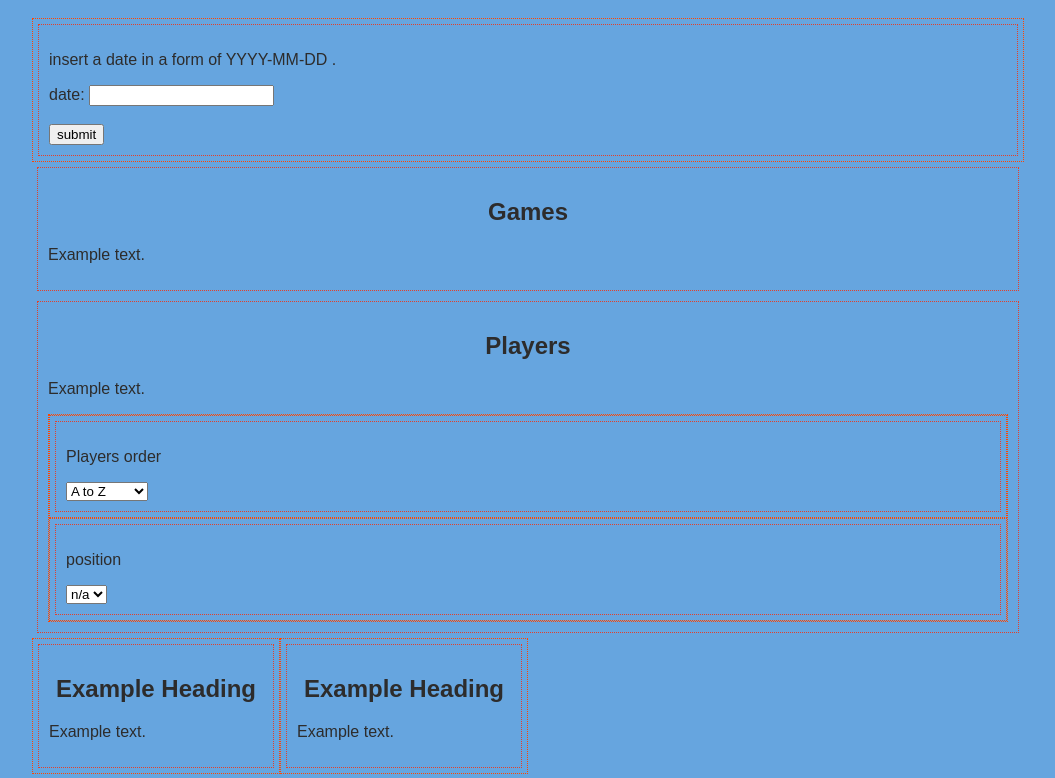
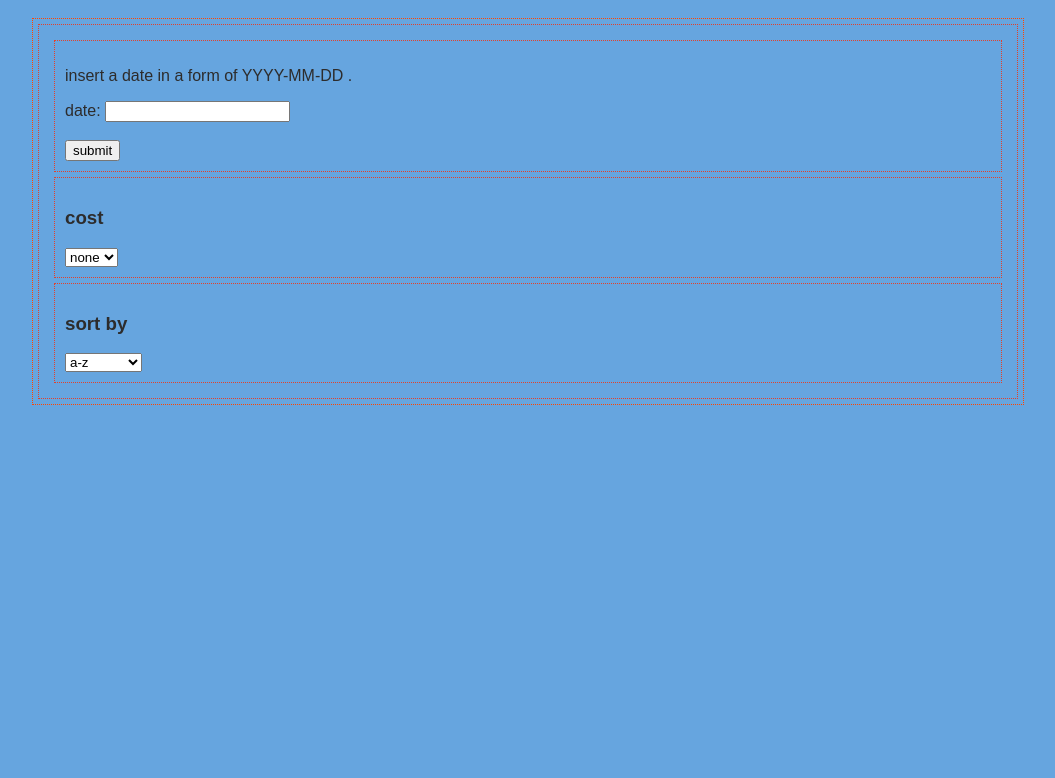
Before and after one commit to nadavf95/DPj_task_2-main, a website: page index.html in a window 1280 px wide. Shown: the part 48-826 px from the top of the page, without its empty margins (112-1167 px from the left). After the commit the page ends 800 px from the top, so only its background shows below. Drawn offline with Linux system fonts and the light colour scheme.

Commit message:
Update index.html
finnish

```diff
--- a/index.html
+++ b/index.html
@@ -15,12 +15,31 @@
         <div class="item meta">
           <div class="content">
 
-            <p>insert a date in a form of YYYY-MM-DD .</p>
-            <label for="date">date:</label>
-            <input type="text" id="fname" name="fname"><br><br>
-            <button id="button" oncontextmenu="event.preventDefault();">
-              submit
-            </button>
+            <div class="content">
+              <p>insert a date in a form of YYYY-MM-DD .</p>
+              <label for="date">date:</label>
+              <input type="text" id="date-input" name="date-input"><br><br>
+              <button id="submit-button">
+                submit
+              </button>
+            </div>
+
+            <div class="content">
+              <h3>cost</h3>
+              <select id="data-filter">
+                <option value="none">none</option>
+                <option value="East">East</option>
+                <option value="West">West</option>z
+              </select>
+            </div>
+
+            <div class="content">
+              <h3>sort by</h3>
+              <select id="data-sort">
+                <option value="a-z">a-z</option>
+                <option value="top score">top score</option>
+              </select>
+            </div>
 
           </div>
         </div>
@@ -28,88 +47,8 @@
 
       <div id="app" class="row">
 
-        <!-- crating Games section-->
-        <div class="gamesSection">
-          <div class="content">
-            <h2>Games</h2>
-            <p>Example text.</p>
+      </div>
 
-            <!-- TO DO game template !!!!!!!!!!!!!!!!-->
-            <template id="game-template">
-              <div class="item">
-               <div class="content">
-                <h2>Example Heading</h2>
-                 <p>Example text.</p>
-               </div>
-             </div>
-           </template>
-          </div>
-        </div>
-
-        <!-- crating Players section-->
-        <div class="PlayersSection">
-          <div class="content">
-            <h2>Players</h2>
-            <p>Example text.</p>
-            <div class="item meta">
-              <div class="row">
-                <div class="item meta">
-                  <div class="content">
-                    <p>Players order</p>
-                    <select id="data-sort">
-                      <option value="a-z">A to Z</option>
-                      <option value="scorer">top scorer</option>
-                    </select>
-                  </div>
-                </div>
-                <div class="item meta">
-                  <div class="content">
-                    <p>position</p>
-                    <select id="data-filter">
-                      <option value="-">n/a</option>
-                      <option value="G">G</option>
-                      <option value="F">F</option>
-                      <option value="C">C</option>
-                    </select>
-                  </div>
-                </div>
-              </div>
-            </div>
-
-            <!-- TO DO Player template !!!!!!!!!!!!!!!!-->
-            <template id="player-template">
-              <div class="item">
-                <div class="content">
-                  <h2>Example Heading</h2>
-                  <p>Example text.</p>
-                </div>
-              </div>
-            </template>
-          </div>
-        </div>
-
-
-        <!-- Start example showing the css layout -->
-
-
-        <div class="item">
-          <div class="content">
-            <h2>Example Heading</h2>
-            <p>Example text.</p>
-          </div>
-        </div>
-
-        <div class="item">
-          <div class="content">
-            <h2>Example Heading</h2>
-            <p>Example text.</p>
-          </div>
-        </div>
-
-        <!-- End example showing the css layout -->
-
-
-      </div>
     </div>
   </div>
   <script type="module" src="index.js"></script>
```
